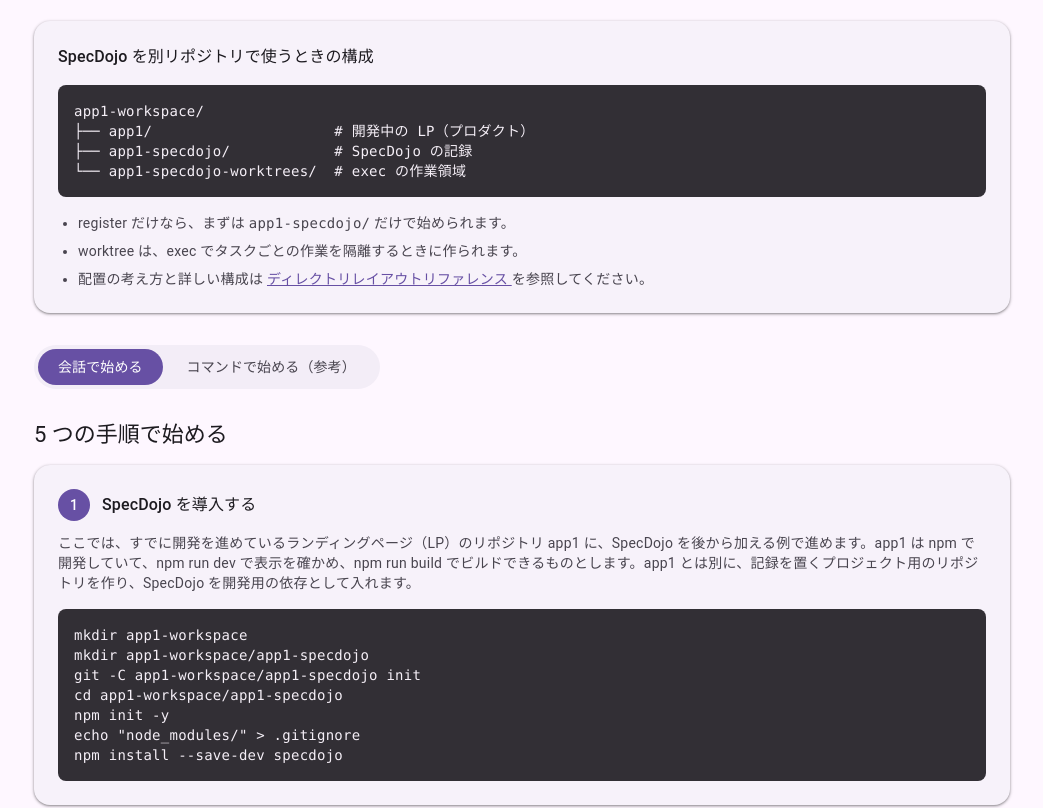
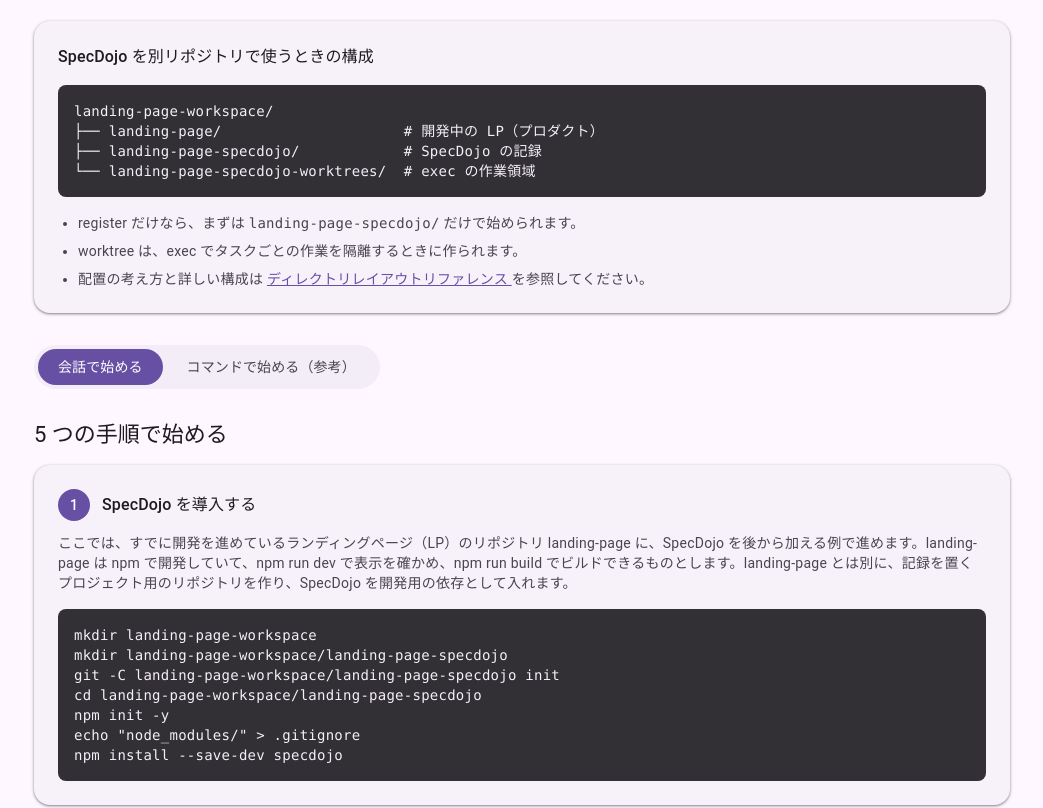
Before and after one commit to specdojo/specdojo-lp, an Astro site: page / in a window 1280 px wide. Shown: the part 3345-4153 px from the top of the page, without its empty margins (118-1161 px from the left). Built offline with nearby package versions, Linux system fonts and the light colour scheme; Astro itself is replaced by a stand-in of ours.

Commit message:
docs(lp): 始め方の例のリポジトリ名を landing-page にする
app1 では何のリポジトリかが名前から読み取れず、開発中の LP を題材にした
手順の意図が伝わりにくかったため。構成図・コマンド・会話の例をそろえて改め、
長くなった repos の例は複数行に分けた。

Refs: prj-0002:PJR-D46K

Co-Authored-By: Claude Opus 5.5 <noreply@anthropic.com>

```diff
--- a/src/components/sections/GetStarted.astro
+++ b/src/components/sections/GetStarted.astro
@@ -48,10 +48,10 @@ const prerequisites: Prerequisite[] = [
 ];
 
 const installCode = [
-  "mkdir app1-workspace",
-  "mkdir app1-workspace/app1-specdojo",
-  "git -C app1-workspace/app1-specdojo init",
-  "cd app1-workspace/app1-specdojo",
+  "mkdir landing-page-workspace",
+  "mkdir landing-page-workspace/landing-page-specdojo",
+  "git -C landing-page-workspace/landing-page-specdojo init",
+  "cd landing-page-workspace/landing-page-specdojo",
   "npm init -y",
   'echo "node_modules/" > .gitignore',
   "npm install --save-dev specdojo",
@@ -59,7 +59,7 @@ const installCode = [
 
 const installStep = {
   title: "SpecDojo を導入する",
-  body: "ここでは、すでに開発を進めているランディングページ（LP）のリポジトリ app1 に、SpecDojo を後から加える例で進めます。app1 は npm で開発していて、npm run dev で表示を確かめ、npm run build でビルドできるものとします。app1 とは別に、記録を置くプロジェクト用のリポジトリを作り、SpecDojo を開発用の依存として入れます。",
+  body: "ここでは、すでに開発を進めているランディングページ（LP）のリポジトリ landing-page に、SpecDojo を後から加える例で進めます。landing-page は npm で開発していて、npm run dev で表示を確かめ、npm run build でビルドできるものとします。landing-page とは別に、記録を置くプロジェクト用のリポジトリを作り、SpecDojo を開発用の依存として入れます。",
   code: installCode,
 };
 
@@ -82,7 +82,9 @@ const addIssueAndBuildCode = [
 
 const reposConfigCode = [
   "# .specdojo/specdojo.config.json の projects.prj-0001 に追加する",
-  '"repos": [{ "name": "app1", "path": "../app1", "integration_branch": "main" }]',
+  '"repos": [',
+  '  { "name": "landing-page", "path": "../landing-page", "integration_branch": "main" }',
+  "]",
 ];
 
 const execCode = [
@@ -90,9 +92,12 @@ const execCode = [
   "  --executor-by claude-executor --reporter-by claude-reporter",
 ];
 
-const execLogCode = ["git -C ../app1 log --oneline -1", "git log --oneline -1"];
+const execLogCode = [
+  "git -C ../landing-page log --oneline -1",
+  "git log --oneline -1",
+];
 
-const checkCode = ["npm --prefix ../app1 run dev"];
+const checkCode = ["npm --prefix ../landing-page run dev"];
 
 const improveCode = [
   "npx specdojo register add --project prj-0001 --type todo \\",
@@ -153,22 +158,22 @@ const conversationGroups: StepGroup<ConversationStep>[] = [
     steps: [
       {
         title: "LP のリポジトリをつなぐ",
-        body: "開発中の LP（app1）を、設定の repos に宣言します。宣言したリポジトリだけを、AI が読み書きできます。追加したらオーケストレーターを起動し直します。AI の作業は commit 済みの内容から作る作業領域で行うため、ここまでの設定と個票は commit しておきます。",
+        body: "開発中の LP（landing-page）を、設定の repos に宣言します。宣言したリポジトリだけを、AI が読み書きできます。追加したらオーケストレーターを起動し直します。AI の作業は commit 済みの内容から作る作業領域で行うため、ここまでの設定と個票は commit しておきます。",
         dialog: [
           {
             speaker: "you",
-            text: "LP のリポジトリ ../app1 を、このプロジェクトにつないで。",
+            text: "LP のリポジトリ ../landing-page を、このプロジェクトにつないで。",
           },
           {
             speaker: "orchestrator",
-            text: "specdojo.config.json の repos に app1 を追加します。よろしいですか。",
+            text: "specdojo.config.json の repos に landing-page を追加します。よろしいですか。",
           },
           { speaker: "you", text: "お願いします。" },
         ],
       },
       {
         title: "完了条件を書いて、AI に実行させる（Do）",
-        body: "完了条件が、そのまま AI への指示になります。作業はタスクごとの作業領域（git worktree）で行うので、失敗しても手元の LP は汚れません。実装した AI とは別の AI が検証の結果から報告をまとめます。成功すると、app1 には FAQ の変更が、プロジェクトのリポジトリには計画・報告・状態の記録が、それぞれ commit されて統合されます。",
+        body: "完了条件が、そのまま AI への指示になります。作業はタスクごとの作業領域（git worktree）で行うので、失敗しても手元の LP は汚れません。実装した AI とは別の AI が検証の結果から報告をまとめます。成功すると、landing-page には FAQ の変更が、プロジェクトのリポジトリには計画・報告・状態の記録が、それぞれ commit されて統合されます。",
         dialog: [
           {
             speaker: "you",
@@ -182,18 +187,18 @@ const conversationGroups: StepGroup<ConversationStep>[] = [
           { speaker: "you", text: "お願いします。" },
           {
             speaker: "orchestrator",
-            text: "成功しました。app1 とプロジェクトのリポジトリの両方に、exec(register PJR-XXXX) の commit が入っています。項目は確認待ち（review）です。",
+            text: "成功しました。landing-page とプロジェクトのリポジトリの両方に、exec(register PJR-XXXX) の commit が入っています。項目は確認待ち（review）です。",
           },
         ],
       },
       {
         title: "確かめる（Check）",
-        body: "AI がまとめた報告で完了条件ごとの検証結果を読み、app1 を手元で動かして FAQ の表示を確かめます。",
+        body: "AI がまとめた報告で完了条件ごとの検証結果を読み、landing-page を手元で動かして FAQ の表示を確かめます。",
         dialog: [
           { speaker: "you", text: "報告を見せて。" },
           {
             speaker: "orchestrator",
-            text: "完了条件ごとの結果です。5 つの質問への回答、メニューからの移動、npm run build のいずれも満たしています。表示は npm --prefix ../app1 run dev で確かめられます。",
+            text: "完了条件ごとの結果です。5 つの質問への回答、メニューからの移動、npm run build のいずれも満たしています。表示は npm --prefix ../landing-page run dev で確かめられます。",
           },
         ],
       },
@@ -244,7 +249,7 @@ const commandGroups: StepGroup<CommandStep>[] = [
     steps: [
       {
         title: "LP のリポジトリをつなぐ",
-        body: "設定の repos に開発中の LP（app1）を宣言します。AI の作業は commit 済みの内容から作る作業領域で行うため、ここまでの設定と個票を commit します。",
+        body: "設定の repos に開発中の LP（landing-page）を宣言します。AI の作業は commit 済みの内容から作る作業領域で行うため、ここまでの設定と個票を commit します。",
         code: [
           ...reposConfigCode,
           "",
@@ -254,12 +259,12 @@ const commandGroups: StepGroup<CommandStep>[] = [
       },
       {
         title: "完了条件を書いて、AI に実行させる（Do）",
-        body: "FAQ の todo の個票に、答える質問の数、メニューからの移動、npm run build が通ることを完了条件として書き、commit してから実行します。executor が app1 で作業し、reporter が報告をまとめ、成功したものだけが統合されます。app1 とプロジェクトのリポジトリの両方に、exec(register PJR-XXXX) の commit が入ります。",
+        body: "FAQ の todo の個票に、答える質問の数、メニューからの移動、npm run build が通ることを完了条件として書き、commit してから実行します。executor が landing-page で作業し、reporter が報告をまとめ、成功したものだけが統合されます。landing-page とプロジェクトのリポジトリの両方に、exec(register PJR-XXXX) の commit が入ります。",
         code: [...execCode, "", ...execLogCode],
       },
       {
         title: "確かめる（Check）",
-        body: "項目は確認待ち（review）になります。計画と報告は execution/exec/ 配下に残ります。報告で完了条件ごとの結果を読み、app1 を動かして FAQ を確かめます。",
+        body: "項目は確認待ち（review）になります。計画と報告は execution/exec/ 配下に残ります。報告で完了条件ごとの結果を読み、landing-page を動かして FAQ を確かめます。",
         code: checkCode,
       },
       {
@@ -322,13 +327,13 @@ const speakerLabels = {
     <figcaption class="text-title-medium text-on-surface">
       SpecDojo を別リポジトリで使うときの構成
     </figcaption>
-    <pre class="mt-4 overflow-x-auto rounded-small bg-inverse-surface p-4 text-body-medium text-inverse-on-surface"><code>{`app1-workspace/
-├── app1/                     # 開発中の LP（プロダクト）
-├── app1-specdojo/            # SpecDojo の記録
-└── app1-specdojo-worktrees/  # exec の作業領域`}</code></pre>
+    <pre class="mt-4 overflow-x-auto rounded-small bg-inverse-surface p-4 text-body-medium text-inverse-on-surface"><code>{`landing-page-workspace/
+├── landing-page/                     # 開発中の LP（プロダクト）
+├── landing-page-specdojo/            # SpecDojo の記録
+└── landing-page-specdojo-worktrees/  # exec の作業領域`}</code></pre>
     <ul class="mt-4 list-disc space-y-2 pl-5 text-body-medium text-on-surface-variant">
       <li>
-        register だけなら、まずは <code>app1-specdojo/</code>{" "}
+        register だけなら、まずは <code>landing-page-specdojo/</code>{" "}
         だけで始められます。
       </li>
       <li>worktree は、exec でタスクごとの作業を隔離するときに作られます。</li>
```
